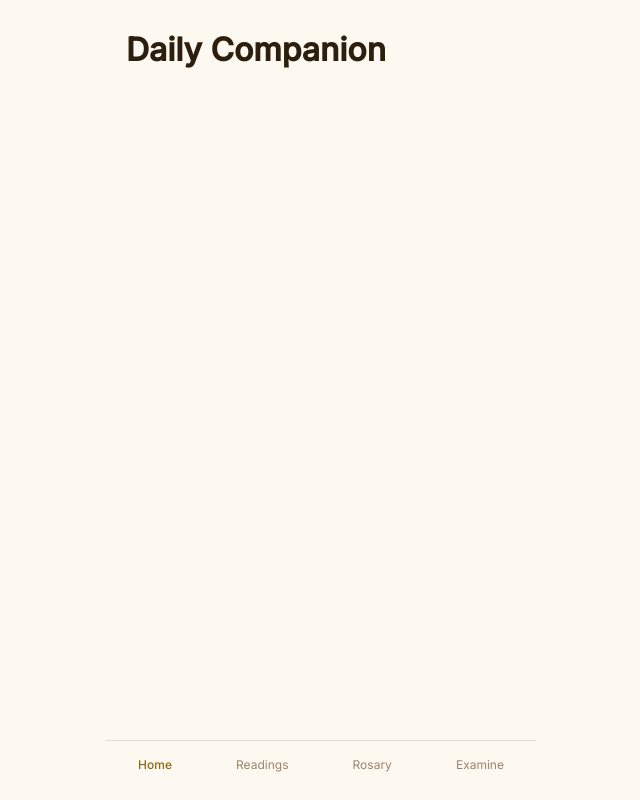
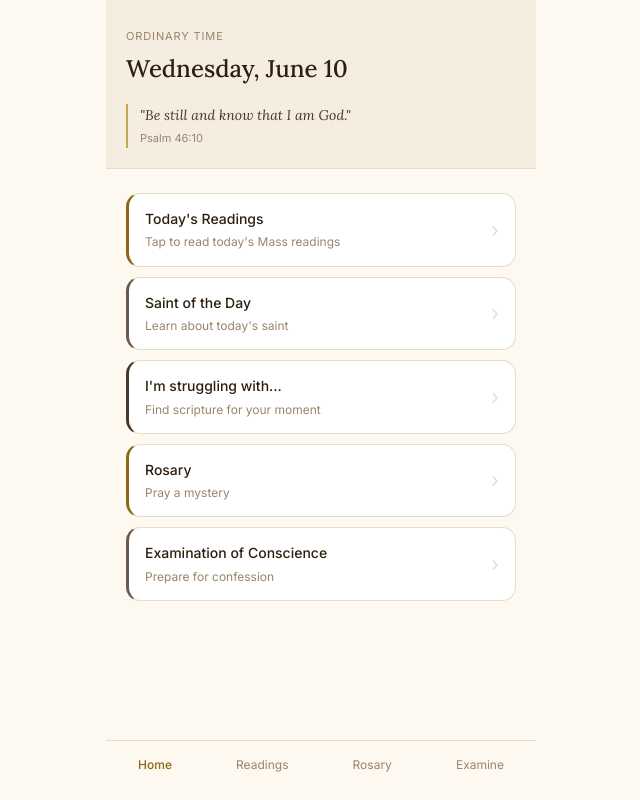
Before and after one commit to dorianzelaya/catholic-companion, a React app in the folder frontend/: page /home in a window 1280 px wide. Shown: the whole page, without its empty margins (319-959 px from the left). Built offline with nearby package versions, Linux system fonts and the light colour scheme; the HTML template or start-up script is replaced by a standard one.

Commit message:
home screen layout with header and feature cards

```diff
--- /dev/null
+++ b/frontend/src/components/FeatureCard.jsx
@@ -0,0 +1,21 @@
+import { useNavigate } from 'react-router-dom'
+
+function FeatureCard({ title, subtitle, path, accent }) {
+  const navigate = useNavigate()
+
+  return (
+    <div
+      className="feature-card"
+      style={{ borderLeftColor: accent }}
+      onClick={() => navigate(path)}
+    >
+      <div>
+        <p className="feature-card-title">{title}</p>
+        <p className="feature-card-subtitle">{subtitle}</p>
+      </div>
+      <span className="feature-card-arrow">›</span>
+    </div>
+  )
+}
+
+export default FeatureCard
--- /dev/null
+++ b/frontend/src/components/HomeHeader.jsx
@@ -0,0 +1,21 @@
+function HomeHeader() {
+  const today = new Date()
+  const dateString = today.toLocaleDateString('en-US', {
+    weekday: 'long',
+    month: 'long',
+    day: 'numeric'
+  })
+
+  return (
+    <div className="home-header">
+      <p className="home-header-season">Ordinary Time</p>
+      <h1 className="home-header-date">{dateString}</h1>
+      <div className="home-header-verse">
+        <p className="verse-text">"Be still and know that I am God."</p>
+        <p className="verse-ref">Psalm 46:10</p>
+      </div>
+    </div>
+  )
+}
+
+export default HomeHeader
--- a/frontend/src/index.css
+++ b/frontend/src/index.css
@@ -77,3 +77,90 @@ body {
   color: var(--gold);
   font-weight: 500;
 }
+
+
+/* Home header */
+.home-header {
+  background-color: var(--cream-dark);
+  margin: -24px -20px 24px;
+  padding: 28px 20px 20px;
+  border-bottom: 0.5px solid var(--cream-border);
+}
+
+.home-header-season {
+  font-size: 11px;
+  text-transform: uppercase;
+  letter-spacing: 0.08em;
+  color: var(--brown-light);
+  margin-bottom: 4px;
+}
+
+.home-header-date {
+  font-family: var(--font-serif);
+  font-size: 24px;
+  font-weight: 500;
+  color: var(--brown-dark);
+  margin-bottom: 16px;
+}
+
+.home-header-verse {
+  border-left: 2px solid var(--gold-light);
+  padding-left: 12px;
+}
+
+.verse-text {
+  font-family: var(--font-serif);
+  font-style: italic;
+  font-size: 14px;
+  color: var(--brown-mid);
+  margin-bottom: 4px;
+}
+
+.verse-ref {
+  font-size: 11px;
+  color: var(--brown-light);
+}
+
+/* Card list — vertical stack of cards */
+.card-list {
+  display: flex;
+  flex-direction: column;
+  gap: 10px;
+}
+
+/* Individual feature card */
+.feature-card {
+  background-color: #ffffff;
+  border-radius: 14px;
+  border: 0.5px solid var(--cream-border);
+  border-left: 3px solid var(--gold);
+  padding: 14px 16px;
+  display: flex;
+  align-items: center;
+  justify-content: space-between;
+  cursor: pointer;
+  transition: background-color 0.15s ease;
+}
+
+/* Slight darkening when tapped */
+.feature-card:active {
+  background-color: var(--cream-dark);
+}
+
+.feature-card-title {
+  font-size: 14px;
+  font-weight: 500;
+  color: var(--brown-dark);
+  margin-bottom: 2px;
+}
+
+.feature-card-subtitle {
+  font-size: 12px;
+  color: var(--brown-light);
+}
+
+.feature-card-arrow {
+  font-size: 20px;
+  color: var(--cream-border);
+  margin-left: 12px;
+}
--- a/frontend/src/pages/Home.jsx
+++ b/frontend/src/pages/Home.jsx
@@ -1,10 +1,44 @@
 import NavBar from '../components/NavBar'
+import HomeHeader from '../components/HomeHeader'
+import FeatureCard from '../components/FeatureCard'
 
 function Home() {
   return (
     <div className="page">
       <div className="page-content">
-        <h1>Daily Companion</h1>
+        <HomeHeader />
+        <div className="card-list">
+          <FeatureCard
+            title="Today's Readings"
+            subtitle="Tap to read today's Mass readings"
+            path="/readings"
+            accent="#8b6914"
+          />
+          <FeatureCard
+            title="Saint of the Day"
+            subtitle="Learn about today's saint"
+            path="/readings"
+            accent="#6b5a4a"
+          />
+          <FeatureCard
+            title="I'm struggling with..."
+            subtitle="Find scripture for your moment"
+            path="/examine"
+            accent="#4a3728"
+          />
+          <FeatureCard
+            title="Rosary"
+            subtitle="Pray a mystery"
+            path="/rosary"
+            accent="#8b6914"
+          />
+          <FeatureCard
+            title="Examination of Conscience"
+            subtitle="Prepare for confession"
+            path="/examine"
+            accent="#6b5a4a"
+          />
+        </div>
       </div>
       <NavBar />
     </div>
```
